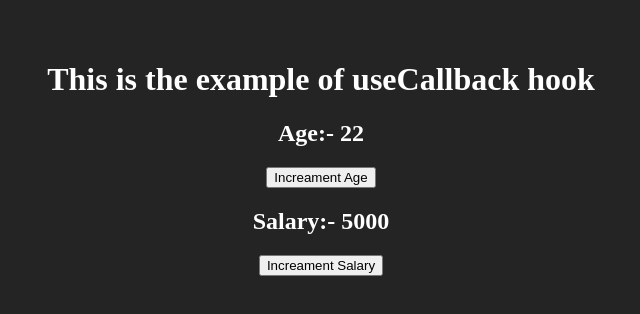
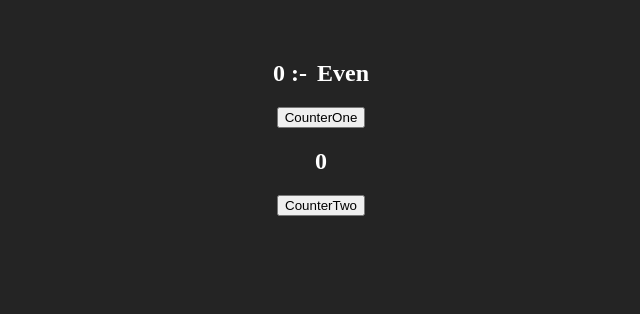
Before and after one commit to durgeshh04/React.js-Learning, a React (Vite) app: page / in a window 1280 px wide. Shown: the top 314 px of the page, without its empty margins (319-959 px from the left). Built offline with nearby package versions, Linux system fonts and the light colour scheme.

Commit message:
update App.jsx

```diff
--- a/src/App.jsx
+++ b/src/App.jsx
@@ -5,6 +5,7 @@ import UseContextHook from "./components/Hooks/UseContextHook";
 import UseEffectOne from "./components/Hooks/UseEffectOne";
 import UseEffectTimer from "./components/Hooks/UseEffectTimer";
 import UseEffectTwo from "./components/Hooks/UseEffectTwo";
+import UseMemo from "./components/Hooks/UseMemo";
 import UseReducerHook from "./components/Hooks/UseReducerHook";
 // import Greet from "./components/Greet";
 // import Welcome from "./components/Welcome";
@@ -145,7 +146,10 @@ function App() {
         {/* <UseReducerHook /> */}
 
         {/* useCallback Hook */}
-        <UseCallback />
+        {/* <UseCallback /> */}
+
+        {/* useMemo Hook */}
+        <UseMemo />
       </div>
     </>
   );
--- /dev/null
+++ b/src/components/Hooks/UseMemo.jsx
@@ -0,0 +1,37 @@
+import React, { useState, useMemo } from "react";
+
+const UseMemo = () => {
+  const [countOne, setCountOne] = useState(0);
+  const [countTwo, setCountTwo] = useState(0);
+
+  const handleOne = () => {
+    setCountOne((prevCountOne) => prevCountOne + 1);
+  };
+
+  const handleTwo = () => {
+    setCountTwo((prevCountTwo) => prevCountTwo + 1);
+  };
+
+  const isEven = useMemo(() => {
+    let i = 0;
+    if (i < 200000000) {
+      i++;
+    }
+    return countOne % 2 === 0;
+  }, [countOne]);
+
+  return (
+    <div>
+      <h2>
+        {countOne} :-
+        <span style={{ marginLeft: "10px" }}>{isEven ? "Even" : "Odd"}</span>
+      </h2>
+
+      <button onClick={handleOne}>CounterOne</button>
+      <h2>{countTwo}</h2>
+      <button onClick={handleTwo}>CounterTwo</button>
+    </div>
+  );
+};
+
+export default UseMemo;
```
